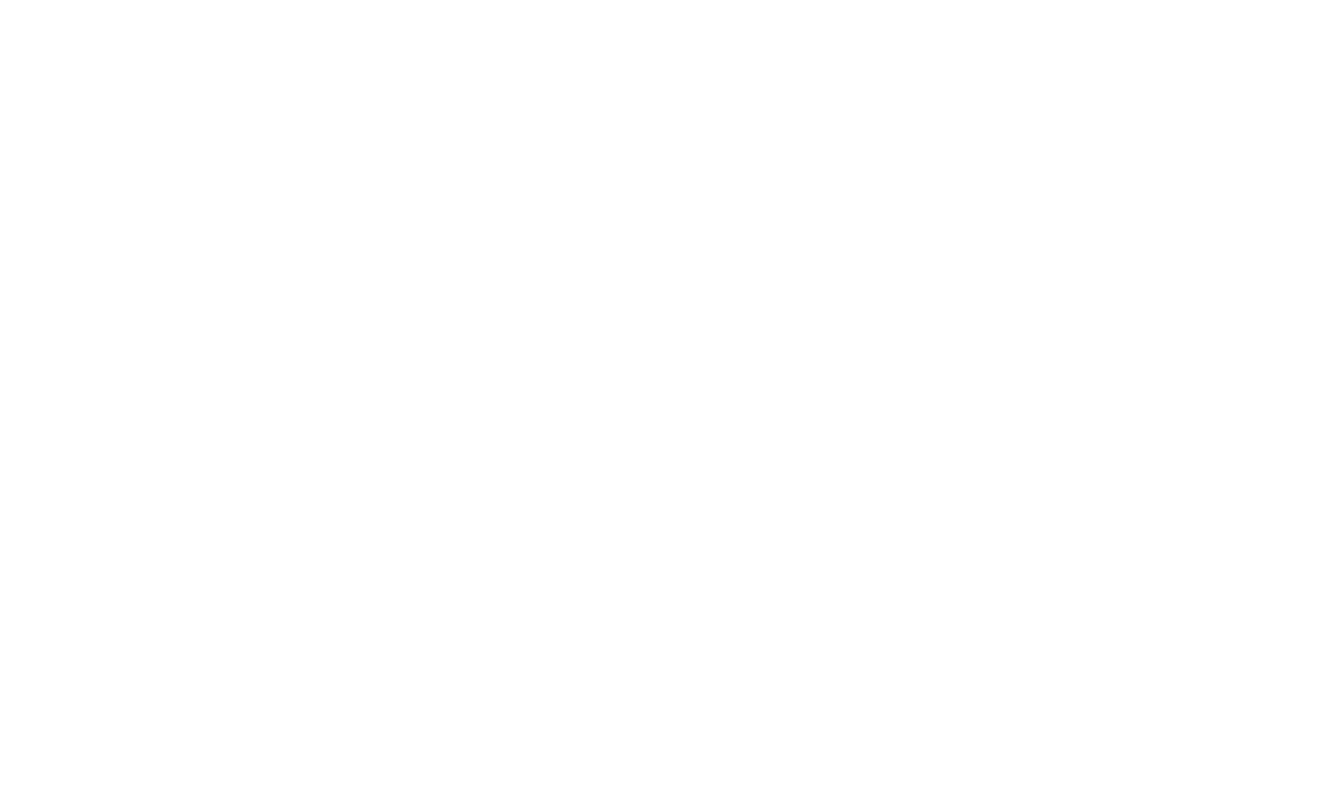
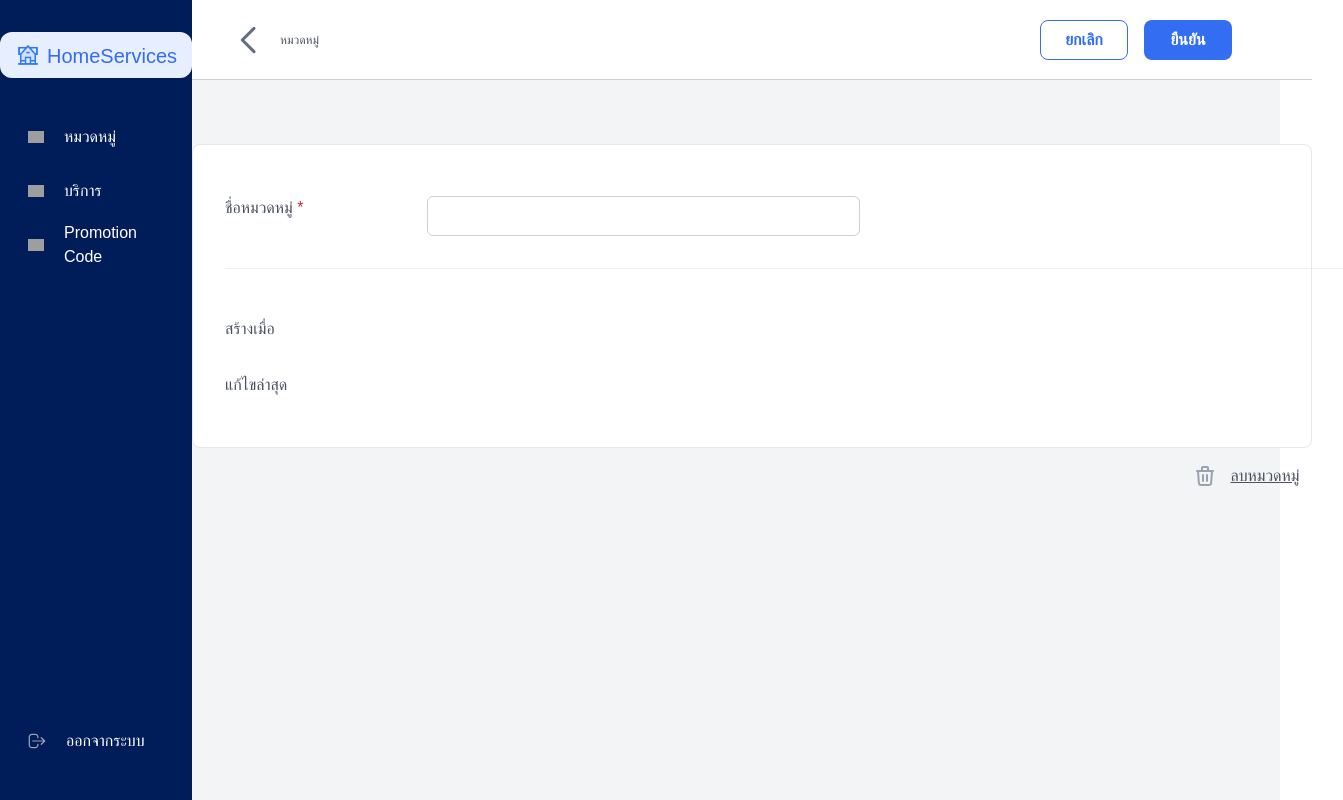
Before and after one commit to napatwongchr/home-service-2, a React (Create React App) app in the folder client/: page /admin-dashboard/category/edit/1 in a window 1280 px wide. Before the commit this address had no page. Shown: the whole page, 1343 px wide, since content can reach past the window. Built offline with nearby package versions, Linux system fonts and the light colour scheme; no server answers; grey boxes are pictures that could not be loaded.

Commit message:
feat: add update service category

```diff
--- a/client/src/App.js
+++ b/client/src/App.js
@@ -22,7 +22,7 @@ function App() {
         element={<CreateServiceCategory />}
       />
       <Route
-        path="/admin-dashboard/category/edit"
+        path="/admin-dashboard/category/edit/:categoryId"
         element={<EditServiceCategory />}
       />
       <Route
--- a/client/src/components/ServiceCategory/EditServiceCategory.js
+++ b/client/src/components/ServiceCategory/EditServiceCategory.js
@@ -22,18 +22,32 @@ import binIcon from "../../asset/image/serviceCategory/bin-icon.svg";
 import warningICon from "../../asset/image/serviceCategory/warning-icon.svg";
 import { Link } from "react-router-dom";
 import { useEffect, useState } from "react";
-
 import useServiceCategories from "../../hooks/useServiceCategories.js";
 
 const EditServiceCategory = () => {
   const { isOpen, onOpen, onClose } = useDisclosure();
-  const { serviceCategory, getServiceCategoryById } = useServiceCategories();
+  const [categoryName, setCategoryName] = useState();
+  const {
+    serviceCategory,
+    getServiceCategoryById,
+    updateServiceCategoryById,
+    params,
+  } = useServiceCategories();
 
-  console.log(serviceCategory);
+  useEffect(() => {
+    getServiceCategoryById(params);
+  }, []);
 
-  // useEffect(() => {
-  //   getServiceCategoryById();
-  // }, []);
+  useEffect(() => {
+    if (serviceCategory) {
+      setCategoryName(serviceCategory.service_category_name);
+    }
+  }, [serviceCategory]);
+
+  const handleSubmit = (event) => {
+    event.preventDefault();
+    updateServiceCategoryById(params, { categoryName });
+  };
 
   return (
     <Container bg="#F3F4F6" maxW="100%" height="100vh" paddingLeft="0px">
@@ -72,7 +86,9 @@ const EditServiceCategory = () => {
                   className="category-name"
                   textStyle="h2"
                   color="utility.black"
-                ></Text>
+                >
+                  {serviceCategory.service_category_name}
+                </Text>
               </Flex>
             </Flex>
             <Flex
@@ -92,7 +108,7 @@ const EditServiceCategory = () => {
                   ยกเลิก
                 </Button>
               </Link>
-              <Button width={"5.5rem"} onSubmit={{}}>
+              <Button width={"5.5rem"} onClick={handleSubmit}>
                 ยืนยัน
               </Button>
             </Flex>
@@ -115,7 +131,14 @@ const EditServiceCategory = () => {
               <FormLabel>
                 ชื่อหมวดหมู่ <span style={{ color: "#C82438" }}> * </span>
               </FormLabel>
-              <Input width={"433px"} marginLeft="7rem" />
+              <Input
+                value={categoryName}
+                onChange={(event) => {
+                  setCategoryName(event.target.value);
+                }}
+                width={"433px"}
+                marginLeft="7rem"
+              />
             </Flex>
             <Divider padding={"1rem"} />
             <Box className="info" marginTop="3rem">
@@ -123,13 +146,13 @@ const EditServiceCategory = () => {
                 <Text textStyle="h5" marginRight="5rem" width={"5rem"}>
                   สร้างเมื่อ
                 </Text>
-                <Text className="created-at">12/02/2022 10:30PM</Text>
+                <Text className="created-at">{serviceCategory.created_at}</Text>
               </Flex>
               <Flex className="edited-info">
                 <Text textStyle="h5" marginRight="5rem" width={"5rem"}>
                   แก้ไขล่าสุด
                 </Text>
-                <Text className="edited-at">12/02/2022 10:30PM</Text>
+                <Text className="edited-at">{serviceCategory.updated_at}</Text>
               </Flex>
             </Box>
           </Flex>
--- a/client/src/components/ServiceCategory/ViewServiceCategory.js
+++ b/client/src/components/ServiceCategory/ViewServiceCategory.js
@@ -148,10 +148,15 @@ const ViewServiceCategory = () => {
                           </ModalContent>
                         </Modal>
                       </button>
-                      <button className="edit-button">
-                        <Link to="/admin-dashboard/category/edit">
-                          <Image src={editIcon} alt="edit icon" />
-                        </Link>
+                      <button
+                        className="edit-button"
+                        onClick={() => {
+                          navigate(
+                            `/admin-dashboard/category/edit/${item.service_category_id}`
+                          );
+                        }}
+                      >
+                        <Image src={editIcon} alt="edit icon" />
                       </button>
                     </Flex>
                   </Td>
--- a/client/src/hooks/useServiceCategories.js
+++ b/client/src/hooks/useServiceCategories.js
@@ -25,7 +25,6 @@ const useServiceCategories = () => {
       const result = await axios.get(
         `http://localhost:4000/service/category?categoryId=${params.categoryId}`
       );
-      console.log(result);
       setServiceCategory(result.data.data);
     } catch (error) {
       console.log(error);
@@ -41,6 +40,18 @@ const useServiceCategories = () => {
     }
   };
 
+  const updateServiceCategoryById = async (params, data) => {
+    try {
+      await axios.put(
+        `http://localhost:4000/service/category?categoryId=${params.categoryId}`,
+        data
+      );
+      navigate("/admin-dashboard");
+    } catch (error) {
+      console.error(error);
+    }
+  };
+
   return {
     serviceCategories,
     getServiceCategories,
@@ -48,6 +59,7 @@ const useServiceCategories = () => {
     getServiceCategoryById,
     params,
     createServiceCategory,
+    updateServiceCategoryById,
   };
 };
 
```
